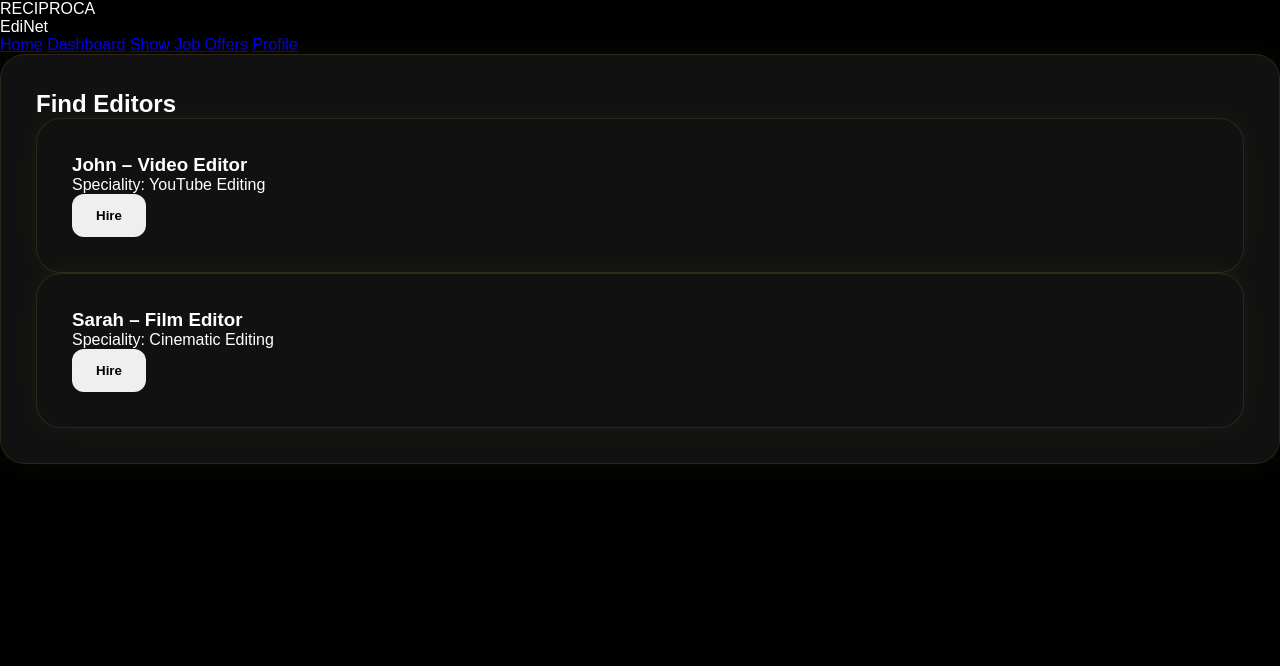
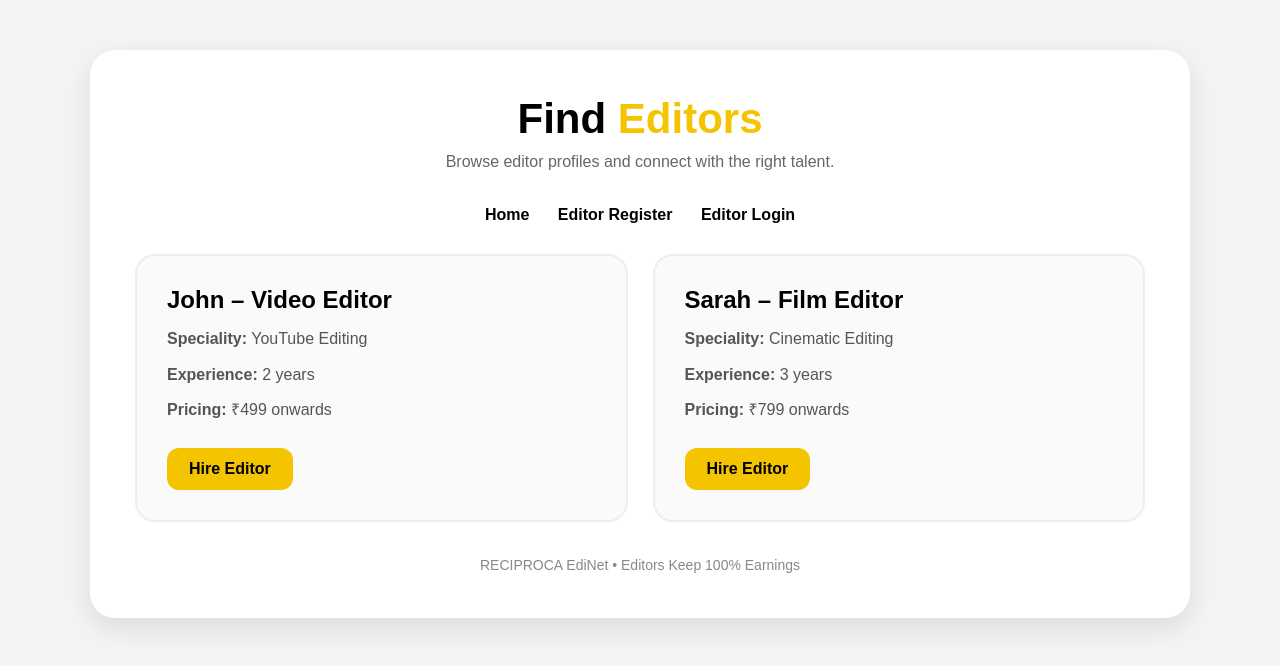
Before and after one commit to saqibkhan0709/reciproca-learning, a website: page find-editors.html in a window 1280 px wide. Drawn offline with Linux system fonts and the light colour scheme.

Commit message:
Update find-editors.html

```diff
--- a/find-editors.html
+++ b/find-editors.html
@@ -1,40 +1,166 @@
 <!DOCTYPE html>
-<html>
+<html lang="en">
+<head>
+<meta charset="UTF-8">
+<meta name="viewport" content="width=device-width, initial-scale=1.0">
+<title>Find Editors - RECIPROCA EdiNet</title>
 
-<head>
-<title>Find Editors</title>
-<link rel="stylesheet" href="styles.css">
+<style>
+*{
+    margin:0;
+    padding:0;
+    box-sizing:border-box;
+    font-family:Arial,sans-serif;
+}
+
+body{
+    background:#f4f4f4;
+    min-height:100vh;
+    padding:20px;
+}
+
+.container{
+    background:white;
+    max-width:1100px;
+    margin:30px auto;
+    border-radius:25px;
+    padding:45px;
+    box-shadow:0 10px 30px rgba(0,0,0,0.1);
+}
+
+.header{
+    text-align:center;
+    margin-bottom:35px;
+}
+
+.header h1{
+    font-size:42px;
+}
+
+.highlight{
+    color:#f4c400;
+}
+
+.header p{
+    color:#666;
+    margin-top:10px;
+}
+
+.nav{
+    text-align:center;
+    margin-bottom:30px;
+}
+
+.nav a{
+    text-decoration:none;
+    color:#000;
+    font-weight:bold;
+    margin:0 12px;
+}
+
+.editors{
+    display:grid;
+    grid-template-columns:repeat(auto-fit,minmax(280px,1fr));
+    gap:25px;
+}
+
+.card{
+    background:#fafafa;
+    border:2px solid #eee;
+    border-radius:20px;
+    padding:30px;
+    transition:0.3s;
+}
+
+.card:hover{
+    transform:translateY(-5px);
+    border-color:#f4c400;
+}
+
+.card h2{
+    margin-bottom:12px;
+}
+
+.card p{
+    color:#555;
+    line-height:1.6;
+    margin-bottom:10px;
+}
+
+.btn{
+    display:inline-block;
+    margin-top:15px;
+    background:#f4c400;
+    color:#000;
+    text-decoration:none;
+    padding:12px 22px;
+    border-radius:12px;
+    font-weight:bold;
+}
+
+.footer{
+    text-align:center;
+    margin-top:35px;
+    color:#888;
+    font-size:14px;
+}
+
+@media(max-width:768px){
+    .container{
+        padding:25px;
+    }
+
+    .header h1{
+        font-size:32px;
+    }
+}
+</style>
 </head>
 
 <body>
 
-<header>
-<div class="logo-main">RECIPROCA</div>
-<div class="logo-sub">EdiNet</div>
-</header>
-
-<nav>
-<a href="index.html">Home</a>
-<a href="dashboard.html">Dashboard</a>
-<a href="job-offer.html">Show Job Offers</a>
-<a href="profile.html">Profile</a>
-</nav>
-
 <div class="container">
 
-<h2>Find Editors</h2>
+    <div class="header">
+        <h1>Find <span class="highlight">Editors</span></h1>
+        <p>Browse editor profiles and connect with the right talent.</p>
+    </div>
 
-<div class="card">
-<h3>John – Video Editor</h3>
-<p>Speciality: YouTube Editing</p>
-<button onclick="location.href='hire-request.html'">Hire</button>
-</div>
+    <div class="nav">
+        <a href="index.html">Home</a>
+        <a href="new-register.html">Editor Register</a>
+        <a href="login.html">Editor Login</a>
+    </div>
 
-<div class="card">
-<h3>Sarah – Film Editor</h3>
-<p>Speciality: Cinematic Editing</p>
-<button onclick="location.href='hire-request.html'">Hire</button>
-</div>
+    <div class="editors">
+
+        <div class="card">
+            <h2>John – Video Editor</h2>
+            <p><b>Speciality:</b> YouTube Editing</p>
+            <p><b>Experience:</b> 2 years</p>
+            <p><b>Pricing:</b> ₹499 onwards</p>
+
+            <a href="hire-request.html" class="btn">
+                Hire Editor
+            </a>
+        </div>
+
+        <div class="card">
+            <h2>Sarah – Film Editor</h2>
+            <p><b>Speciality:</b> Cinematic Editing</p>
+            <p><b>Experience:</b> 3 years</p>
+            <p><b>Pricing:</b> ₹799 onwards</p>
+
+            <a href="hire-request.html" class="btn">
+                Hire Editor
+            </a>
+        </div>
+
+    </div>
+
+    <div class="footer">
+        RECIPROCA EdiNet • Editors Keep 100% Earnings
+    </div>
 
 </div>
 
```
